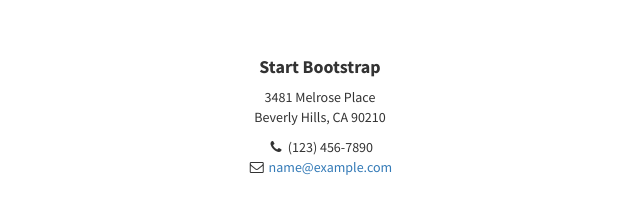
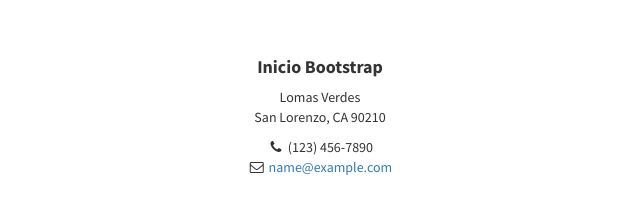
Before and after one commit to javoq91/jqprobe, a plain HTML site: page index.html in a window 1280 px wide. Shown: the part 3545-3749 px from the top of the page, 320-960 px from the left. Drawn offline with Linux system fonts and the light colour scheme.

Commit message:
Update index.html

```diff
--- a/index.html
+++ b/index.html
@@ -232,12 +232,12 @@
         <div class="container">
             <div class="row">
                 <div class="col-lg-10 col-lg-offset-1 text-center">
-                    <h4><strong>Start Bootstrap</strong>
+                    <h4><strong>Inicio Bootstrap</strong>
                     </h4>
-                    <p>3481 Melrose Place<br>Beverly Hills, CA 90210</p>
+                    <p>Lomas Verdes<br>San Lorenzo, CA 90210</p>
                     <ul class="list-unstyled">
                         <li><i class="fa fa-phone fa-fw"></i> (123) 456-7890</li>
-                        <li><i class="fa fa-envelope-o fa-fw"></i>  <a href="mailto:name@example.com">name@example.com</a>
+                        <li><i class="fa fa-envelope-o fa-fw"></i>  <a href="mailto:jotaqu91@gmail.com">name@example.com</a>
                         </li>
                     </ul>
                     <br>
```
